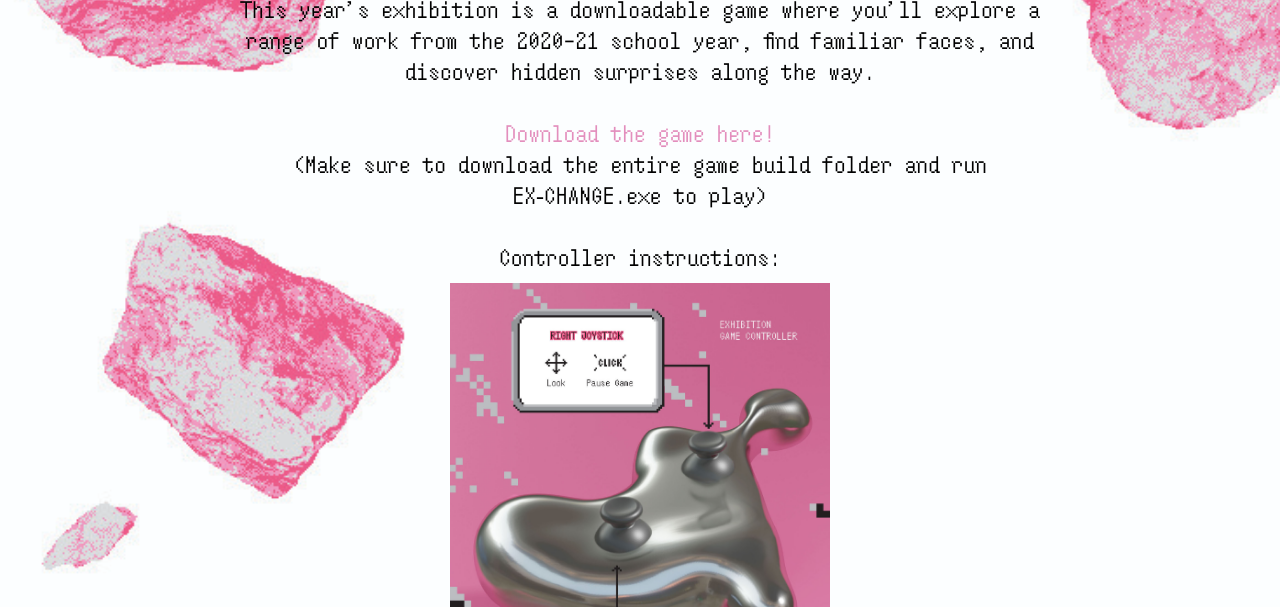
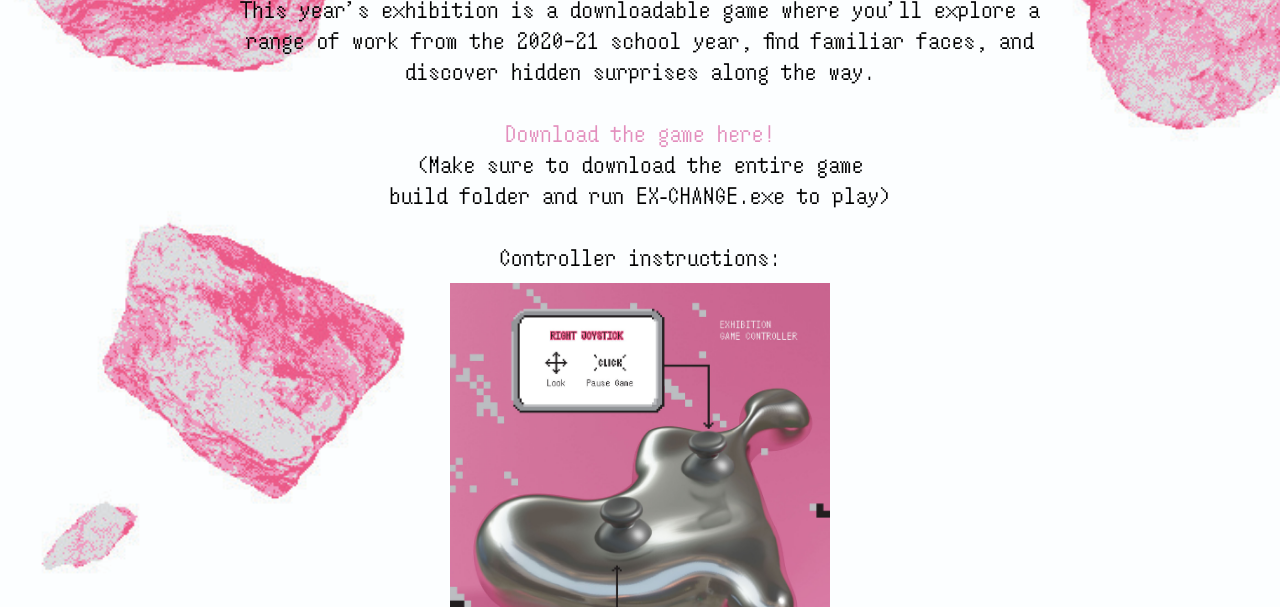
Before and after one commit to CMU-SoA/Exchange, a plain HTML site: page game.html in a window 1280 px wide. Shown: the part 193-800 px from the top of the page. Drawn offline with Linux system fonts and the light colour scheme.

Commit message:
css updates

```diff
--- a/game.html
+++ b/game.html
@@ -23,7 +23,8 @@
         <!-- <p>Coming soon: check back to download the game for Mac and PC and for guided tours of the game world!</p> -->
         <br>
         <a target="_blank" rel="noopener noreferrer" href="https://drive.google.com/drive/folders/1ES7qDm8sbixqHj1_t2MNi2f-RuSEqgcy?usp=sharing"><p>Download the game here!</p></a>
-        <p>(Make sure to download the entire game build folder and run EX&#8209CHANGE.exe to play)</p>
+        <p>(Make sure to download the entire game</p>
+        <p>build folder and run EX&#8209CHANGE.exe to play)</p>
         <br>
         <p>Controller instructions:</p>
         <img src="src/instructions.jpg" width="380vw">
```
